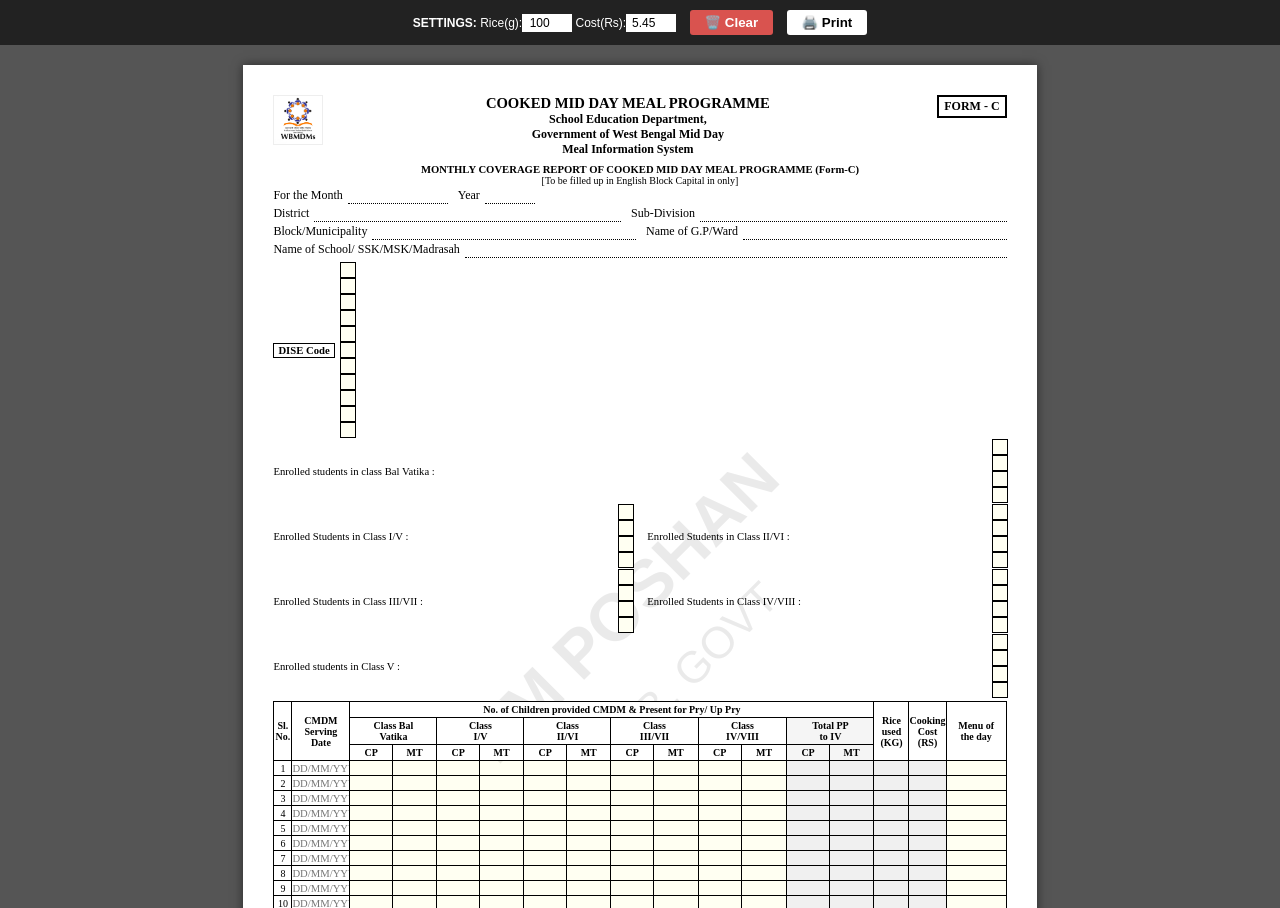
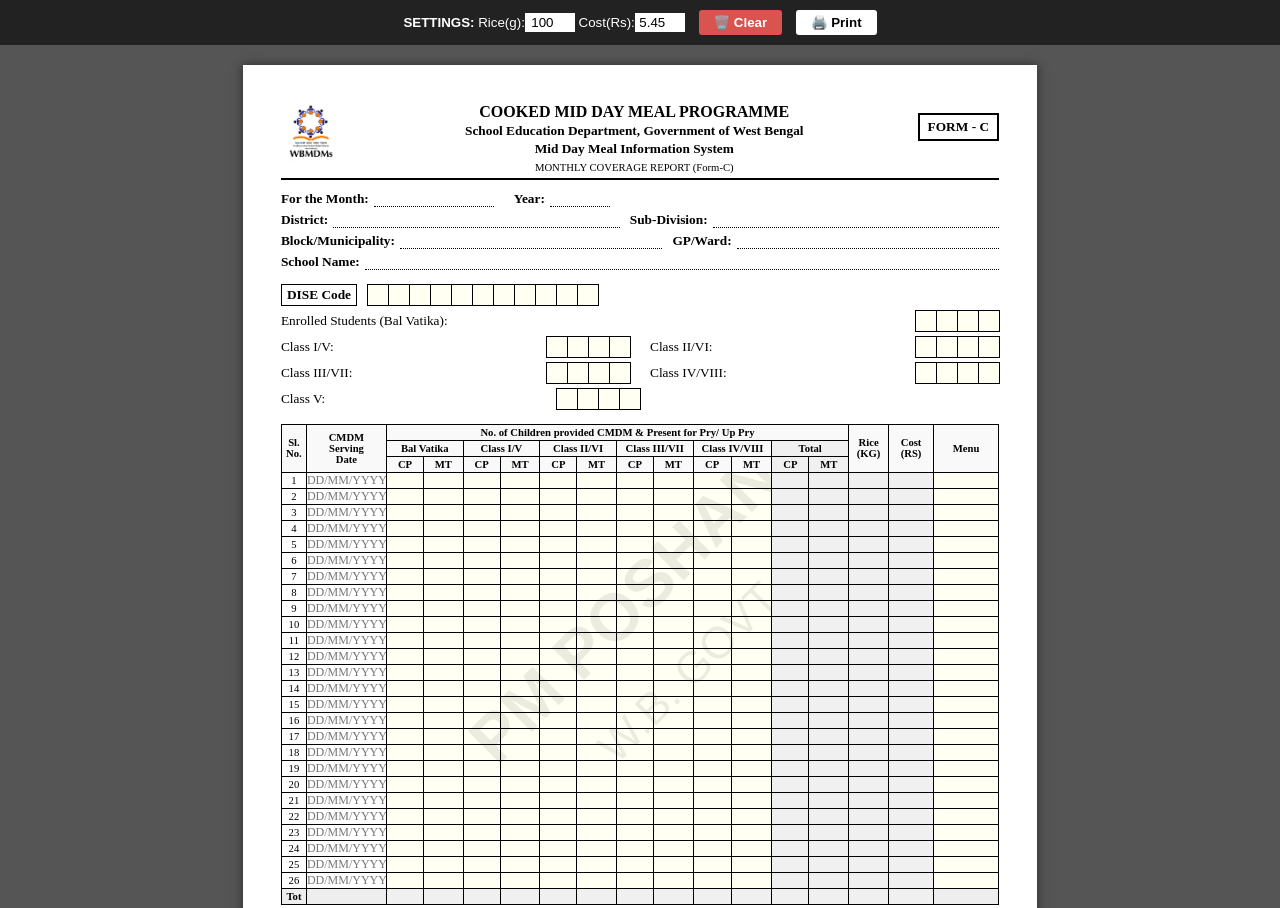
Before and after one commit to trixxexe/MDM-Helper-Tool, a plain HTML site: page form_c.html in a window 1280 px wide. Shown: the top 908 px of the page. Drawn offline with Linux system fonts and the light colour scheme.

Commit message:
Update form_c.html I'm soo cooked you know. fixing these dates and tables. soo wrecked.

```diff
--- a/form_c.html
+++ b/form_c.html
@@ -6,8 +6,8 @@
     <title>Form C - Monthly Coverage</title>
     <style>
         * { box-sizing: border-box; }
-        body { font-family: "Times New Roman", Times, serif; margin: 0; padding: 0; background-color: #555; font-size: 9pt; }
-        .page { background: white; width: 210mm; height: 297mm; margin: 20px auto; padding: 8mm; position: relative; box-shadow: 0 0 10px rgba(0,0,0,0.5); overflow: hidden; display: flex; flex-direction: column; }
+        body { font-family: "Times New Roman", Times, serif; margin: 0; padding: 0; background-color: #555; font-size: 10pt; }
+        .page { background: white; width: 210mm; height: 297mm; margin: 20px auto; padding: 10mm; position: relative; box-shadow: 0 0 10px rgba(0,0,0,0.5); overflow: hidden; display: flex; flex-direction: column; }
 
         /* Settings Bar */
         .settings-bar { background: #222; color: white; padding: 10px; text-align: center; font-family: sans-serif; }
@@ -15,51 +15,73 @@
         .btn { border: none; padding: 5px 15px; cursor: pointer; font-weight: bold; margin-left: 10px; border-radius: 3px; }
         .btn-clear { background: #d9534f; color: white; } .btn-print { background: white; color: black; }
 
-        /* Styles */
+        /* General Styles */
         .watermark { position: absolute; top: 50%; left: 50%; transform: translate(-50%, -50%); opacity: 0.08; pointer-events: none; width: 70%; z-index: 0; }
         .dev-watermark { text-align: right; font-family: 'Courier New', monospace; font-size: 10pt; font-weight: bold; margin-top: 5px; margin-right: 5px; text-transform: uppercase; position: relative; z-index: 10; }
-        input { border: none; background: rgba(255, 255, 0, 0.05); font-family: inherit; font-size: inherit; width: 100%; padding: 0; text-align: center; height: 100%; }
+
+        /* Inputs */
+        input { border: none; background: rgba(255, 255, 0, 0.05); font-family: inherit; font-size: inherit; width: 100%; height: 100%; text-align: center; padding: 0; }
         input:focus { background: rgba(255, 255, 0, 0.2); outline: none; }
-        .line-input { border-bottom: 1px dotted #000; background: transparent; text-align: left; padding-left: 5px; }
+        .line-input { border-bottom: 1px dotted #000; background: transparent; text-align: left; padding-left: 5px; height: auto; }
         input.readonly { background-color: #f0f0f0; font-weight: bold; color: #333; }
-        input.footer-auto { background-color: #e8f0fe; font-weight: bold; }
         .error-bg { background-color: #ffcccc !important; color: red !important; font-weight: bold; }
 
-        /* Structure */
-        .header { display: flex; align-items: flex-start; margin-bottom: 5px; position: relative; z-index: 1; }
-        .logo { width: 50px; height: 50px; border: 1px solid #eee; text-align: center; display: flex; align-items: center; justify-content: center; }
+        /* Header Layout */
+        .header { display: flex; align-items: flex-start; margin-bottom: 10px; position: relative; z-index: 1; border-bottom: 2px solid #000; padding-bottom: 5px; }
+        .logo { width: 60px; height: 60px; margin-right: 10px; display: flex; align-items: center; justify-content: center; }
         .logo img { max-width: 100%; max-height: 100%; }
         .title-block { flex: 1; text-align: center; }
-        .title-block h2 { margin: 0; font-size: 11pt; text-transform: uppercase; font-weight: bold; }
-        .title-block h3, .title-block h4 { margin: 0; font-size: 9pt; font-weight: bold; }
-        .form-box { border: 2px solid #000; padding: 2px 5px; font-weight: bold; margin-left: 5px; white-space: nowrap; font-size: 9pt; }
-        .sub-header { text-align: center; font-weight: bold; margin: 2px 0; font-size: 8pt; }
-        .field-row { display: flex; margin-bottom: 2px; align-items: baseline; position: relative; z-index: 1; }
-        .field-label { white-space: nowrap; margin-right: 5px; } .field-input { flex: 1; }
+        .title-block h2 { margin: 0; font-size: 12pt; text-transform: uppercase; font-weight: bold; }
+        .title-block h3 { margin: 2px 0; font-size: 10pt; font-weight: bold; }
+        .form-box { border: 2px solid #000; padding: 4px 8px; font-weight: bold; font-size: 10pt; white-space: nowrap; height: fit-content; margin-top: 10px; }
 
-        /* Enrollment & Table */
-        .enrollment-section { margin: 2px 0; position: relative; z-index: 1; font-size: 8pt; }
-        .enroll-row, .split-row { display: flex; justify-content: space-between; align-items: center; margin-bottom: 1px; }
-        .num-box { width: 16px; height: 16px; border: 1px solid #000; margin-right: -1px; background: white; }
-        .half-row { display: flex; justify-content: space-between; align-items: center; width: 49%; }
-        table { width: 100%; border-collapse: collapse; font-size: 7.5pt; position: relative; z-index: 1; margin-bottom: 2px; }
-        th, td { border: 1px solid #000; padding: 0; text-align: center; height: 15px; overflow: hidden; }
-        th { font-weight: bold; background-color: #fff; vertical-align: middle; padding: 2px 0;}
-        .col-sl { width: 18px; } .col-date { width: 58px; } .col-total { background-color: #f5f5f5; }
+        /* Top Fields */
+        .field-row { display: flex; margin-bottom: 4px; align-items: flex-end; position: relative; z-index: 1; }
+        .field-label { white-space: nowrap; margin-right: 5px; font-weight: bold; }
+        .field-input { flex: 1; border-bottom: 1px dotted #000; }
 
-        /* DATE FIX CSS */
+        /* Enrollment Section (FIXED) */
+        .enrollment-section { margin: 10px 0; position: relative; z-index: 1; }
+        .enroll-row { display: flex; align-items: center; justify-content: space-between; margin-bottom: 4px; }
+
+        /* BOX FIXES */
+        .box-group { display: flex; flex-wrap: nowrap; }
+        .num-box {
+            width: 22px; height: 22px;
+            border: 1px solid #000;
+            margin-right: -1px;
+            background: white;
+            flex: none; /* Prevents shrinking */
+        }
+        .num-box input { width: 100%; height: 100%; font-size: 11pt; font-weight: bold; }
+
+        /* Split Layout for Classes */
+        .split-container { display: flex; justify-content: space-between; gap: 20px; margin-bottom: 4px; }
+        .split-half { flex: 1; display: flex; justify-content: space-between; align-items: center; }
+
+        /* Table */
+        table { width: 100%; border-collapse: collapse; font-size: 8pt; position: relative; z-index: 1; margin-bottom: 5px; }
+        th, td { border: 1px solid #000; padding: 0; text-align: center; height: 16px; }
+        th { font-weight: bold; background-color: #f9f9f9; vertical-align: middle; padding: 2px 0;}
+
+        /* Column Widths */
+        .col-sl { width: 25px; }
+        .col-date { width: 80px; } /* Corrected for Date */
+        .col-total { background-color: #f0f0f0; }
+
+        /* Smart Date */
         .date-cell { position: relative; width: 100%; height: 100%; }
-        .date-text { position: absolute; top: 0; left: 0; width: 100%; height: 100%; border: none; background: transparent; text-align: center; font-size: 8pt; z-index: 1; }
+        .date-text { position: absolute; top: 0; left: 0; width: 100%; height: 100%; border: none; background: transparent; text-align: center; font-size: 9pt; z-index: 1; }
         .date-picker { position: absolute; top: 0; left: 0; width: 100%; height: 100%; opacity: 0; z-index: 2; cursor: pointer; }
 
-        .footer { font-size: 8pt; margin-top: auto; line-height: 1.2; position: relative; z-index: 1; }
-        .sig-block { margin-top: 15px; display: flex; justify-content: flex-end; }
-        .sig-line { border-top: 1px solid #000; width: 180px; text-align: center; padding-top: 2px; }
+        .footer { font-size: 9pt; margin-top: auto; line-height: 1.3; position: relative; z-index: 1; }
+        .sig-block { margin-top: 20px; display: flex; justify-content: flex-end; }
+        .sig-line { border-top: 1px solid #000; width: 200px; text-align: center; padding-top: 2px; }
 
         @media print {
             @page { size: A4 portrait; margin: 0; }
             body { background: white; margin: 0; padding: 0; }
-            .page { width: 210mm; height: 297mm; margin: 0; padding: 8mm; box-shadow: none; border: none; }
+            .page { width: 210mm; height: 297mm; margin: 0; padding: 10mm; box-shadow: none; border: none; }
             .settings-bar, .date-picker { display: none !important; }
             input { background: transparent !important; }
             .error-bg { background-color: transparent !important; color: black !important; }
@@ -70,24 +92,56 @@
 <div class="settings-bar"><strong>SETTINGS:</strong> <label>Rice(g):</label><input type="number" id="riceRate" value="100" oninput="recalculateAll()"> <label>Cost(Rs):</label><input type="number" id="costRate" value="5.45" oninput="recalculateAll()"> <button class="btn btn-clear" onclick="clearData()">🗑️ Clear</button> <button class="btn btn-print" onclick="window.print()">🖨️ Print</button></div>
 <div class="page">
     <div class="watermark"><svg viewBox="0 0 500 500"><text x="50%" y="50%" fill="#000" font-size="60" font-weight="bold" font-family="Arial" text-anchor="middle" transform="rotate(-45 250 250)">PM POSHAN</text><text x="50%" y="65%" fill="#000" font-size="40" font-family="Arial" text-anchor="middle" transform="rotate(-45 250 250)">W.B. GOVT</text></svg></div>
-    <div class="header"><div class="logo"><img src="logo.png" alt="LOGO"></div><div class="title-block"><h2>Cooked Mid Day Meal Programme</h2><h3>School Education Department,</h3><h3>Government of West Bengal Mid Day</h3><h4>Meal Information System</h4></div><div class="form-box">FORM - C</div></div>
-    <div class="sub-header">MONTHLY COVERAGE REPORT OF COOKED MID DAY MEAL PROGRAMME (Form-C)<br><span style="font-weight: normal; font-size: 7.5pt;">[To be filled up in English Block Capital in only]</span></div>
 
-    <div class="field-row"><div class="field-label">For the Month</div><input type="text" class="line-input" style="width: 100px; flex: none;" id="c_month"><div class="field-label" style="margin-left: 10px;">Year</div><input type="text" class="line-input" style="width: 50px; flex: none;" id="c_year"></div>
-    <div class="field-row"><div class="field-label">District</div><div class="field-input"><input type="text" class="line-input" id="c_dist"></div><div class="field-label" style="margin-left: 10px;">Sub-Division</div><div class="field-input"><input type="text" class="line-input" id="c_subdiv"></div></div>
-    <div class="field-row"><div class="field-label">Block/Municipality</div><div class="field-input"><input type="text" class="line-input" id="c_block"></div><div class="field-label" style="margin-left: 10px;">Name of G.P/Ward</div><div class="field-input"><input type="text" class="line-input" id="c_gp"></div></div>
-    <div class="field-row"><div class="field-label">Name of School/ SSK/MSK/Madrasah</div><div class="field-input"><input type="text" class="line-input" id="c_school"></div></div>
+    <div class="header">
+        <div class="logo"><img src="logo.png" alt="LOGO"></div>
+        <div class="title-block">
+            <h2>Cooked Mid Day Meal Programme</h2>
+            <h3>School Education Department, Government of West Bengal</h3>
+            <h3>Mid Day Meal Information System</h3>
+            <div style="font-size: 8pt; margin-top: 5px;">MONTHLY COVERAGE REPORT (Form-C)</div>
+        </div>
+        <div class="form-box">FORM - C</div>
+    </div>
+
+    <div class="field-row">
+        <div class="field-label">For the Month:</div><input type="text" class="line-input" style="width: 120px;" id="c_month">
+        <div class="field-label" style="margin-left: 20px;">Year:</div><input type="text" class="line-input" style="width: 60px;" id="c_year">
+    </div>
+    <div class="field-row"><div class="field-label">District:</div><input type="text" class="line-input" id="c_dist"><div class="field-label" style="margin-left: 10px;">Sub-Division:</div><input type="text" class="line-input" id="c_subdiv"></div>
+    <div class="field-row"><div class="field-label">Block/Municipality:</div><input type="text" class="line-input" id="c_block"><div class="field-label" style="margin-left: 10px;">GP/Ward:</div><input type="text" class="line-input" id="c_gp"></div>
+    <div class="field-row"><div class="field-label">School Name:</div><input type="text" class="line-input" id="c_school"></div>
+
     <div class="enrollment-section">
-        <div class="enroll-row" style="justify-content: flex-start;"><div style="border: 1px solid #000; padding: 1px 4px; font-weight: bold; margin-right: 5px;">DISE Code</div><div class="box-group" id="dise_container"></div></div>
-        <div class="enroll-row"><div>Enrolled students in class Bal Vatika :</div><div class="box-group" id="enr_bv"></div></div>
-        <div class="split-row"><div class="half-row"><div>Enrolled Students in Class I/V :</div><div class="box-group" id="enr_iv"></div></div><div class="half-row"><div>Enrolled Students in Class II/VI :</div><div class="box-group" id="enr_iivi"></div></div></div>
-        <div class="split-row"><div class="half-row"><div>Enrolled Students in Class III/VII :</div><div class="box-group" id="enr_iiivii"></div></div><div class="half-row"><div>Enrolled Students in Class IV/VIII :</div><div class="box-group" id="enr_ivviii"></div></div></div>
-        <div class="enroll-row"><div>Enrolled students in Class V :</div><div class="box-group" id="enr_v"></div></div>
+        <div class="enroll-row">
+            <div style="display:flex; align-items:center;">
+                <span style="border: 1px solid #000; padding: 2px 5px; font-weight: bold; margin-right: 10px;">DISE Code</span>
+                <div class="box-group" id="dise_container"></div>
+            </div>
+        </div>
+        <div class="enroll-row">
+            <span>Enrolled Students (Bal Vatika):</span>
+            <div class="box-group" id="enr_bv"></div>
+        </div>
+
+        <div class="split-container">
+            <div class="split-half"><span>Class I/V:</span><div class="box-group" id="enr_iv"></div></div>
+            <div class="split-half"><span>Class II/VI:</span><div class="box-group" id="enr_iivi"></div></div>
+        </div>
+        <div class="split-container">
+            <div class="split-half"><span>Class III/VII:</span><div class="box-group" id="enr_iiivii"></div></div>
+            <div class="split-half"><span>Class IV/VIII:</span><div class="box-group" id="enr_ivviii"></div></div>
+        </div>
+
+        <div class="enroll-row" style="width: 50%;">
+            <span>Class V:</span>
+            <div class="box-group" id="enr_v"></div>
+        </div>
     </div>
     <table id="mainTable">
         <thead>
-            <tr><th rowspan="3" class="col-sl">Sl.<br>No.</th><th rowspan="3" class="col-date">CMDM<br>Serving<br>Date</th><th colspan="12">No. of Children provided CMDM & Present for Pry/ Up Pry</th><th rowspan="3" style="width: 35px;">Rice<br>used<br>(KG)</th><th rowspan="3" style="width: 35px;">Cooking<br>Cost<br>(RS)</th><th rowspan="3" style="width: 60px;">Menu of<br>the day</th></tr>
-            <tr><th colspan="2">Class Bal<br>Vatika</th><th colspan="2">Class<br>I/V</th><th colspan="2">Class<br>II/VI</th><th colspan="2">Class<br>III/VII</th><th colspan="2">Class<br>IV/VIII</th><th colspan="2" class="col-total">Total PP<br>to IV</th></tr>
+            <tr><th rowspan="3" class="col-sl">Sl.<br>No.</th><th rowspan="3" class="col-date">CMDM<br>Serving<br>Date</th><th colspan="12">No. of Children provided CMDM & Present for Pry/ Up Pry</th><th rowspan="3" style="width: 40px;">Rice<br>(KG)</th><th rowspan="3" style="width: 45px;">Cost<br>(RS)</th><th rowspan="3" style="width: 65px;">Menu</th></tr>
+            <tr><th colspan="2">Bal Vatika</th><th colspan="2">Class I/V</th><th colspan="2">Class II/VI</th><th colspan="2">Class III/VII</th><th colspan="2">Class IV/VIII</th><th colspan="2" class="col-total">Total</th></tr>
             <tr><th>CP</th> <th>MT</th><th>CP</th> <th>MT</th><th>CP</th> <th>MT</th><th>CP</th> <th>MT</th><th>CP</th> <th>MT</th><th class="col-total">CP</th> <th class="col-total">MT</th></tr>
         </thead>
         <tbody></tbody>
```
